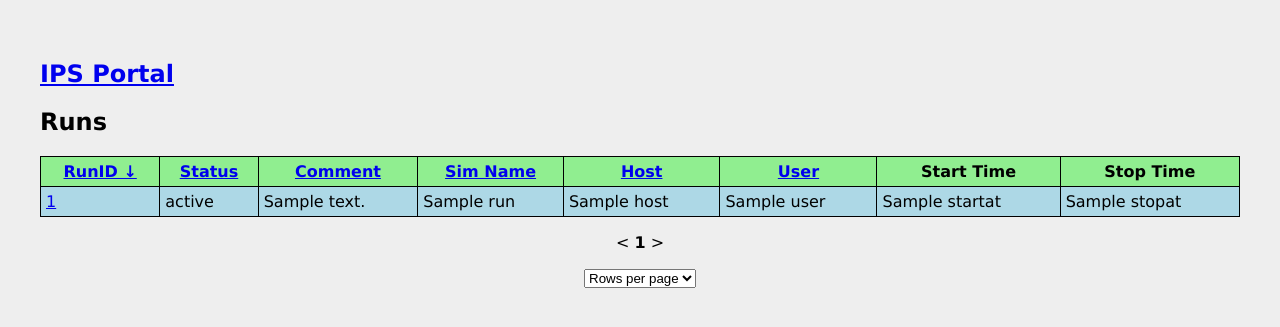
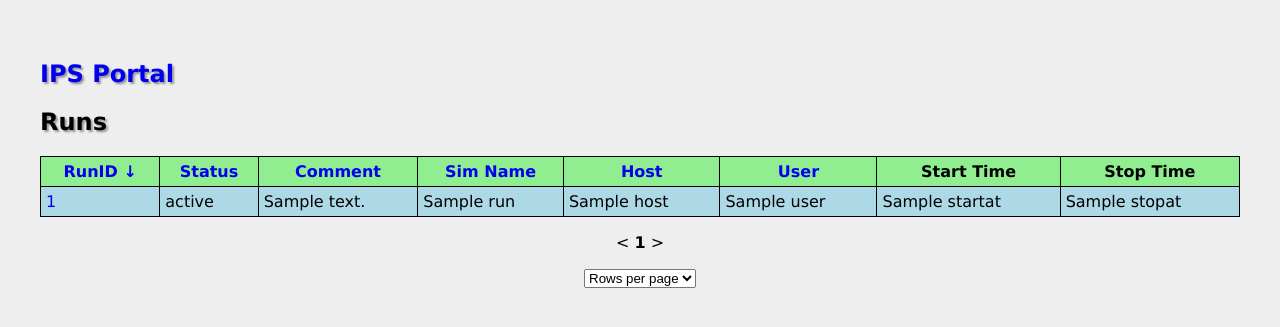
Before and after one commit to HPC-SimTools/IPS-portal, a Flask app: page / in a window 1280 px wide. Shown: the top 327 px of the page. Run offline with Flask 2, Linux system fonts and the light colour scheme; a database or web service that is not in the repository returns one stand-in record (values such as "Sample title").

Commit message:
More style changes

```diff
--- a/ipsportal/static/style.css
+++ b/ipsportal/static/style.css
@@ -2,6 +2,14 @@ body {
     font-family: 'Verdana', sans-serif;
     background: #eeeeee;
     padding: 2rem;
+}
+
+h1 {
+    text-shadow: 2px 2px 2px #999999;
+}
+
+a {
+    text-decoration-line: none;
 }
 
 table {
```
